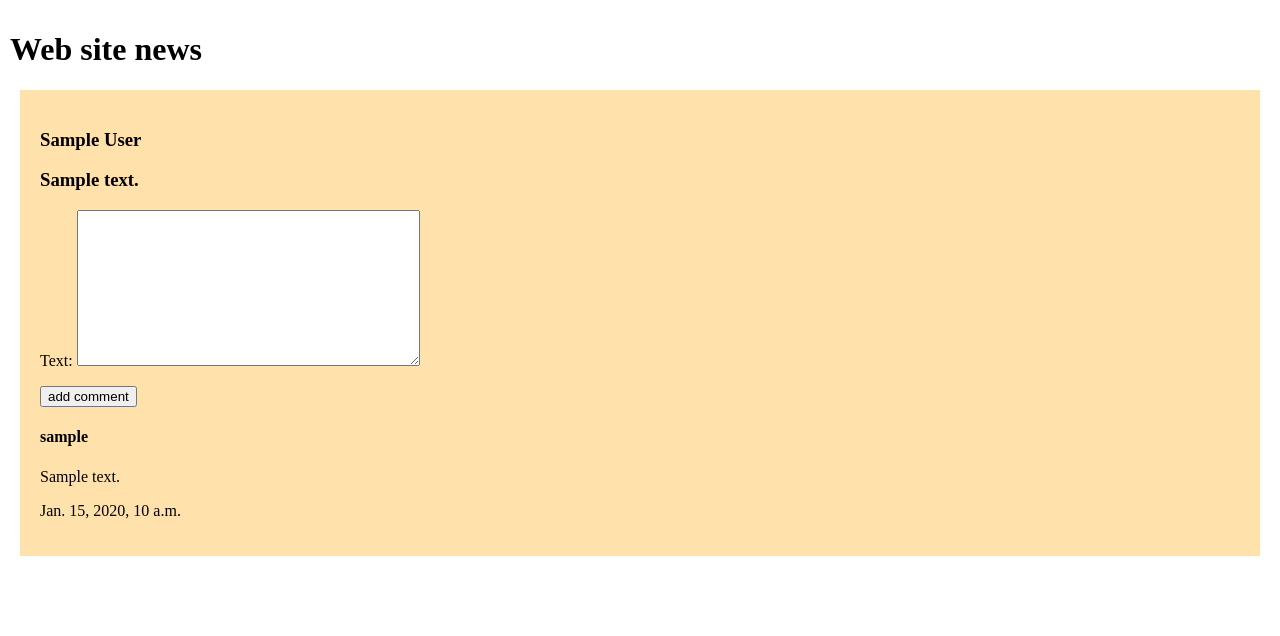
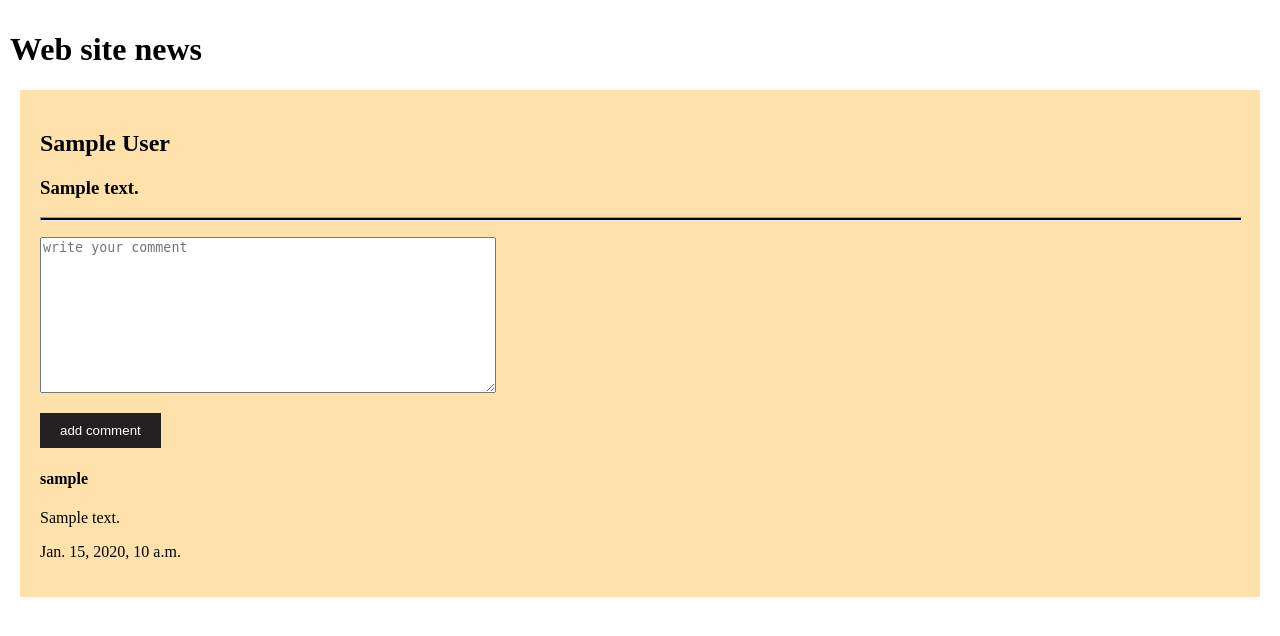
Before and after one commit to diimacik/test-2, a Django app: page /admin-post/1/ in a window 1280 px wide. Shown: the part 46-682 px from the top of the page. Run offline with Django 5.2, Linux system fonts and the light colour scheme; tables that the repository leaves empty hold one stand-in row (values such as "Sample post").

Commit message:
add design

```diff
--- a/server/my_site/forms.py
+++ b/server/my_site/forms.py
@@ -4,6 +4,14 @@ from django.contrib.auth.models import User
 from .models import Comment
 
 class CommentForm(forms.ModelForm):
+    text = forms.CharField(
+        label = "",
+        widget=forms.Textarea
+            (attrs={'class':'comment-form','style':'max-width:100%;min-width:450px;max-height:200px;',
+                    'placeholder':'write your comment'
+                    })
+    )
+
     class Meta:
         model = Comment
         fields = ['text']
--- a/server/static/CSS/style.css
+++ b/server/static/CSS/style.css
@@ -33,7 +33,10 @@ a:is(:link, :active, :visited).active {
     margin: 10px;
     padding: 20px;
     background-color: #ffe1ab;
-
+}
+.news hr {
+    padding: 0;
+    margin: 0;
 }
 .news a{
     background-color: #222020;
@@ -45,6 +48,16 @@ a:is(:link, :active, :visited).active {
 
     color: #ffe1ab;
 }
+.news button{
+    background-color: #222020;
+    padding: 10px 20px;
+    color: white;
+    text-decoration: none;
+    border: none;
+}
+.news button:hover{
+    color: #ffe1ab;
+}
 .main{
 
     padding: 10px;
--- a/server/templates/news-admin.html
+++ b/server/templates/news-admin.html
@@ -7,13 +7,14 @@
     <h1>Web site news</h1>
 
         <div class="news">
-            <h3>{{news.name}}</h3>
+            <h2>{{news.name}}</h2>
             <h3>{{news.content}}</h3>
             <h3>{{news.create_at}}</h3>
+            <hr style="background-color: black; width: 100%;height: 2px;">
             <form method="post">
                 {% csrf_token %}
                 {{form.as_p}}
-                <button type="submit">add comment</button>
+                <button class="add" type="submit">add comment</button>
             </form>
             {% for comment in comments|dictsortreversed:"created_date" %}
                 <h4>{{comment.author}}</h4>
```
Also changed, not shown: server/templates/edit_comment.html (+5 -2 lines).
